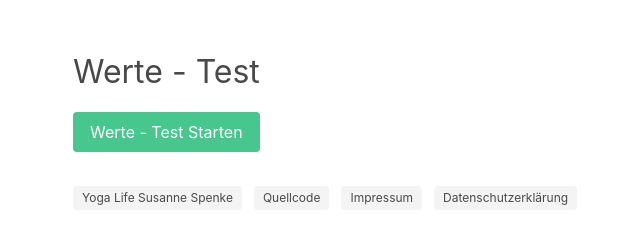
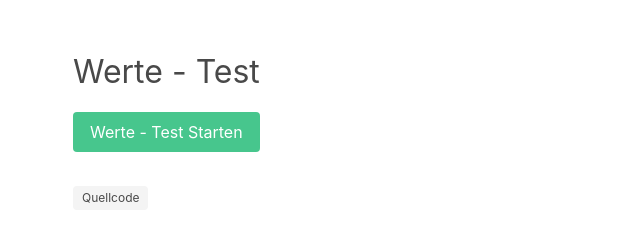
Before and after one commit to deepDiverPaul/werte-test, a plain HTML site: page index.html in a window 1280 px wide. Shown: the whole page, without its empty margins (267-907 px from the left). Drawn offline with nearby package versions, Linux system fonts and the light colour scheme.

Commit message:
prep whitelabel

```diff
--- a/index.html
+++ b/index.html
@@ -57,16 +57,7 @@
         <div class="contents">
             <div class="field is-grouped is-grouped-multiline">
                 <div class="control">
-                        <a class="tag" target="_blank" href="https://yogalife.susannespenke.de">Yoga Life Susanne Spenke</a>
-                </div>
-                <div class="control">
                         <a class="tag" target="_blank" href="https://github.com/deepDiverPaul/werte-test">Quellcode</a>
-                </div>
-                <div class="control">
-                        <a class="tag" target="_blank" href="https://www.paul-spenke.de/impressum">Impressum</a>
-                </div>
-                <div class="control">
-                        <a class="tag" target="_blank" href="https://www.paul-spenke.de/datenschutz">Datenschutzerklärung</a>
                 </div>
             </div>
         </div>
```
